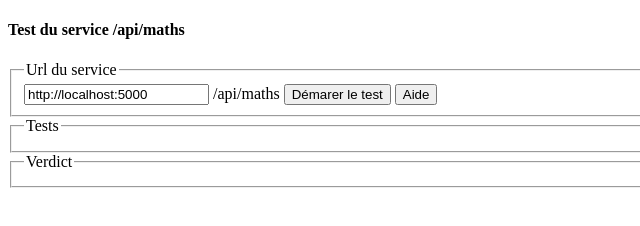
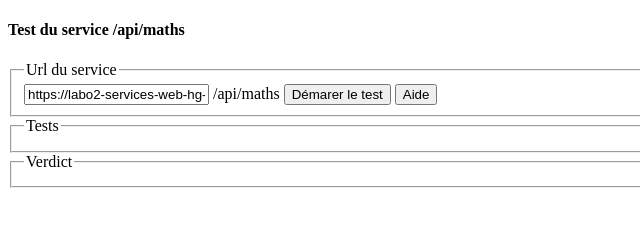
Before and after one commit to MathLecher/Labo2_Service_Web, a website with bundled scripts: page wwwroot/index.html in a window 1280 px wide. Shown: the full height of the page, 0-640 px from the left. Built offline with nearby package versions, Linux system fonts and the light colour scheme.

Commit message:
oups petits oublis

```diff
--- a/wwwroot/API-Help-Pages/js/Maths-Help-Page.js
+++ b/wwwroot/API-Help-Pages/js/Maths-Help-Page.js
@@ -9,6 +9,7 @@ $("#start").on("click", ()=>{
 });
 async function Init_test() {
     $("#content").html("");
+    $("#verdict").html("");
     await renderTests((res)=>{renderVerdict(res);})
 }
 async function renderTests(callback) {
@@ -45,7 +46,6 @@ async function renderTests(callback) {
     await renderTest(29, "?n=-5&op=!", "n parameter must be an integer > 0",(res)=>{if(res == "Error") nbErreur+=1;});
     await renderTest(30, "?x=", "'op' parameter is missing",(res)=>{if(res == "Error") nbErreur+=1; callback(nbErreur);});
 
-    console.log("Avant callbacck : ",nbErreur);
     callback(nbErreur);
 }
 async function renderTest(id, queryString, valueServeur, callback) {
--- a/wwwroot/index.html
+++ b/wwwroot/index.html
@@ -17,7 +17,7 @@
                 <!-- Header du test -->
                 <fieldset>
                     <legend>Url du service</legend>
-                    <input type="text" id="url" name="url" placeholder="https:votre-serveur.glitch.me/" value="http://localhost:5000">
+                    <input type="text" id="url" name="url" placeholder="https:votre-serveur.glitch.me/" value="https://labo2-services-web-hg-ms.glitch.me">
                     <label for="url">/api/maths</label>
                     <input type="button" id="start" value="Démarer le test">
                     <input type="button" value="Aide">
```
